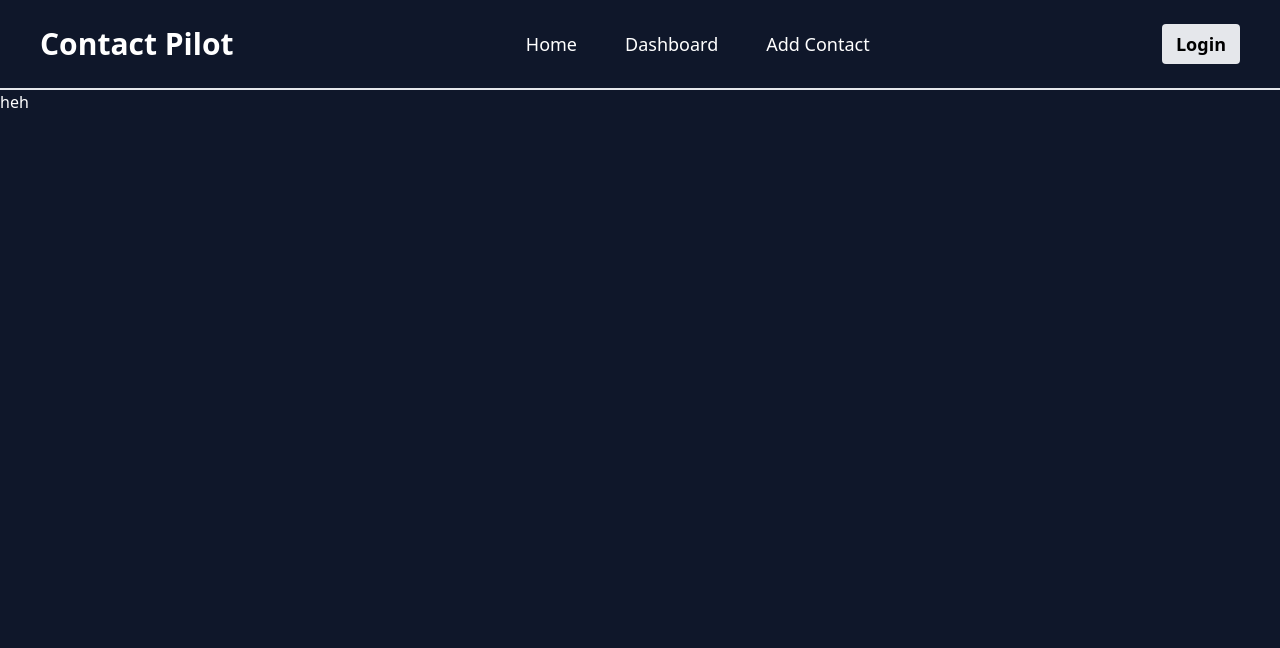
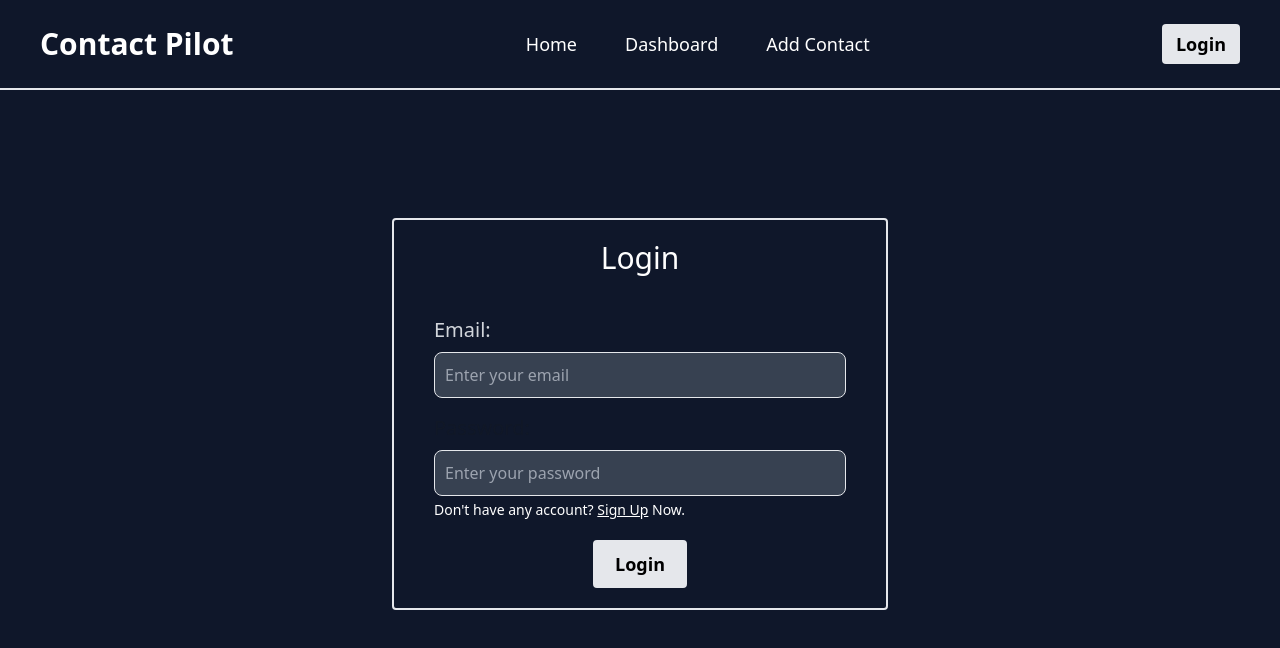
Before and after one commit to MohammadNaiem65/contact-pilot-client, a React (Vite) app: page /login in a window 1280 px wide. Shown: the top 648 px of the page. Built offline with nearby package versions, Linux system fonts and the light colour scheme.

Commit message:
completed the login page design

```diff
--- a/src/pages/Login/Login.jsx
+++ b/src/pages/Login/Login.jsx
@@ -1,7 +1,50 @@
-import { motion } from 'framer-motion';
+import { Link } from "react-router-dom";
 
 export default function Login() {
+	// ! Required variables
+
 	return (
-		<p>heh</p>
+		<form className='w-[31rem] mt-32 mx-auto px-10 py-5 border-2 rounded'>
+			<h1 className='text-center text-3xl mb-10'>Login</h1>
+
+			{/* Email */}
+			<div className='w-full mt-4'>
+				<label
+					htmlFor='email'
+					className='block mb-2 text-xl font-medium text-gray-300'>
+					Email:
+				</label>
+				<input
+					type='email'
+					id='email'
+					className='w-full p-2.5 text-gray-300 bg-gray-700 block rounded-lg border border-gray-30'
+					placeholder='Enter your email'
+					required
+				/>
+			</div>
+			{/* Password */}
+			<div className='w-full mt-4'>
+				<label
+					htmlFor='password'
+					className='block mb-2 text-xl font-medium text-gray-900 dark:text-gray-300'>
+					Password:
+				</label>
+				<input
+					type='password'
+					id='password'
+					className='w-full p-2.5 text-gray-300 bg-gray-700 block rounded-lg border border-gray-30'
+					placeholder='Enter your password'
+					required
+				/>
+			</div>
+            <p className="text-sm mt-1">Don't have any account? <Link to='/sign-up' className="underline">Sign Up</Link> Now.</p>
+
+			{/* Submit */}
+			<input
+				type='submit'
+				value='Login'
+				className='bg-gray-200 mt-5 mx-auto block px-5 py-2 border-2 font-semibold text-black text-lg rounded cursor-pointer hover:bg-transparent hover:text-white'
+			/>
+		</form>
 	);
 }
--- a/src/pages/SignUp/SignUp.jsx
+++ b/src/pages/SignUp/SignUp.jsx
@@ -1,11 +1,8 @@
-import { motion } from 'framer-motion';
+import { Link } from 'react-router-dom';
 
 export default function SignUp() {
 	return (
-		<motion.form
-			className='w-[31rem] mt-16 mx-auto px-10 py-5 border-2 flex flex-col items-center rounded'
-			initial={{ opacity: 0 }}
-			animate={{ opacity: 1, transition: { delay: 2.5 } }}>
+		<form className='w-[31rem] mt-10 mx-auto px-10 py-5 border-2 rounded'>
 			<h1 className='text-center text-3xl mb-10'>Sign Up</h1>
 
 			{/* Name */}
@@ -68,12 +65,19 @@ export default function SignUp() {
 					required
 				/>
 			</div>
-			{/* Confirm */}
+			<p className='text-sm mt-1'>
+				Don't have any account?{' '}
+				<Link to='/login' className='underline'>
+					Login
+				</Link>{' '}
+				Now.
+			</p>
+			{/* Sign Up */}
 			<input
 				type='submit'
-				value='Submit'
-				className='bg-gray-200 mt-5 px-5 py-2 border-2 font-semibold text-black text-lg rounded cursor-pointer hover:bg-transparent hover:text-white'
+				value='Sign Up'
+				className='bg-gray-200 mt-5 mx-auto block px-5 py-2 border-2 font-semibold text-black text-lg rounded cursor-pointer hover:bg-transparent hover:text-white'
 			/>
-		</motion.form>
+		</form>
 	);
 }
```
